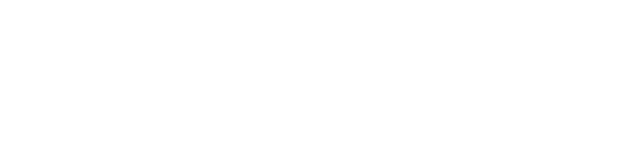
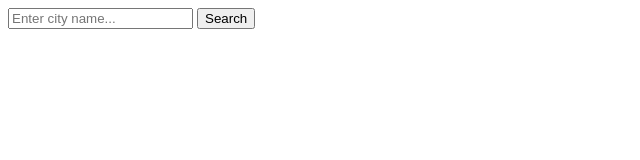
Before and after one commit to HIeBuS/Weather-API, a plain HTML site: page index.html in a window 1280 px wide. Shown: the whole page, without its empty margins (0-640 px from the left). Drawn offline with Linux system fonts and the light colour scheme.

Commit message:
Added index.html content and img directory with background image

```diff
--- a/index.html
+++ b/index.html
@@ -6,6 +6,20 @@
     <title>Weather API</title>
 </head>
 <body>
-
+    <main id="weather-card">
+        <form id="search-section">
+            <input
+                type="text"
+                id="search-input"
+                placeholder="Enter city name..."
+                autocomplete="off"
+            >
+            <button type="submit" id="search-btn">
+                Search
+            </button>
+        </form>
+        <div id="status-area" class="hidden"></div>
+        <div id="weather-display"></div>
+    </main>
 </body>
 </html>
```
Also changed, not shown: img/leaves.png (added).
